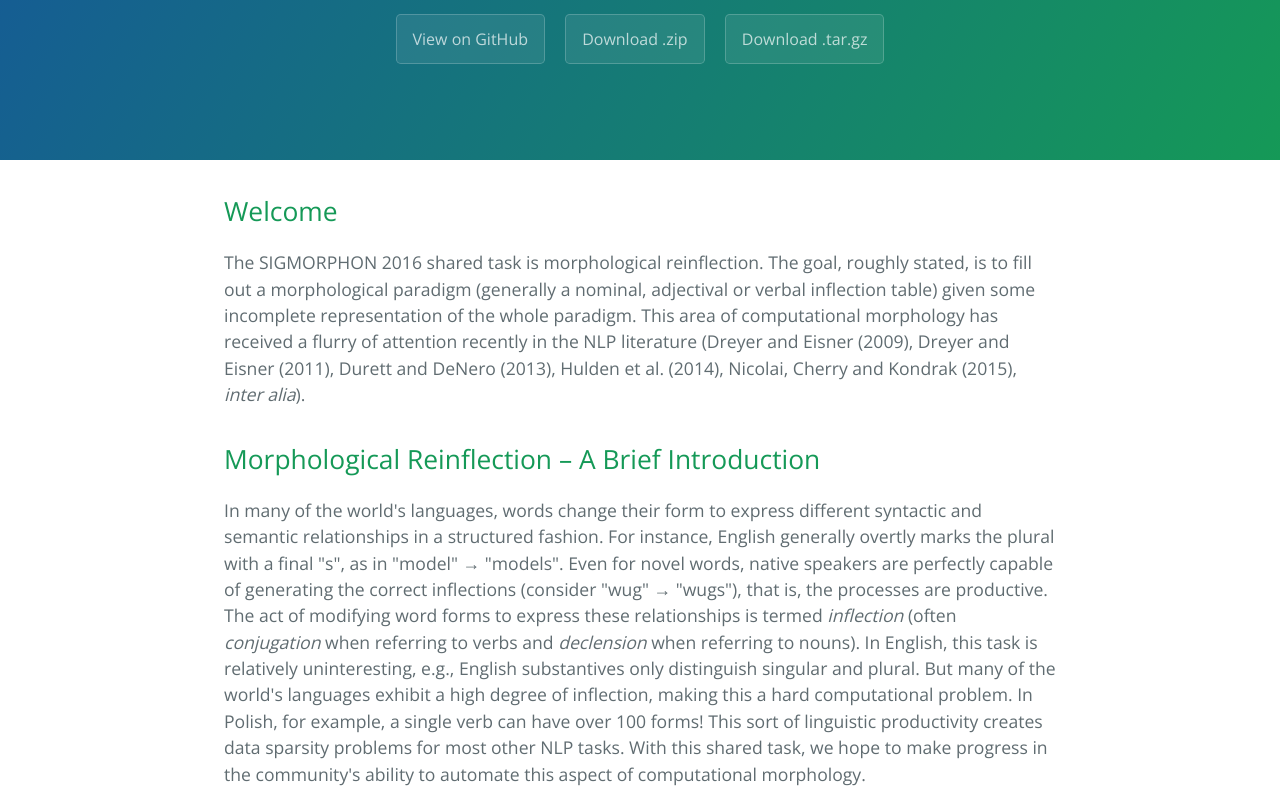
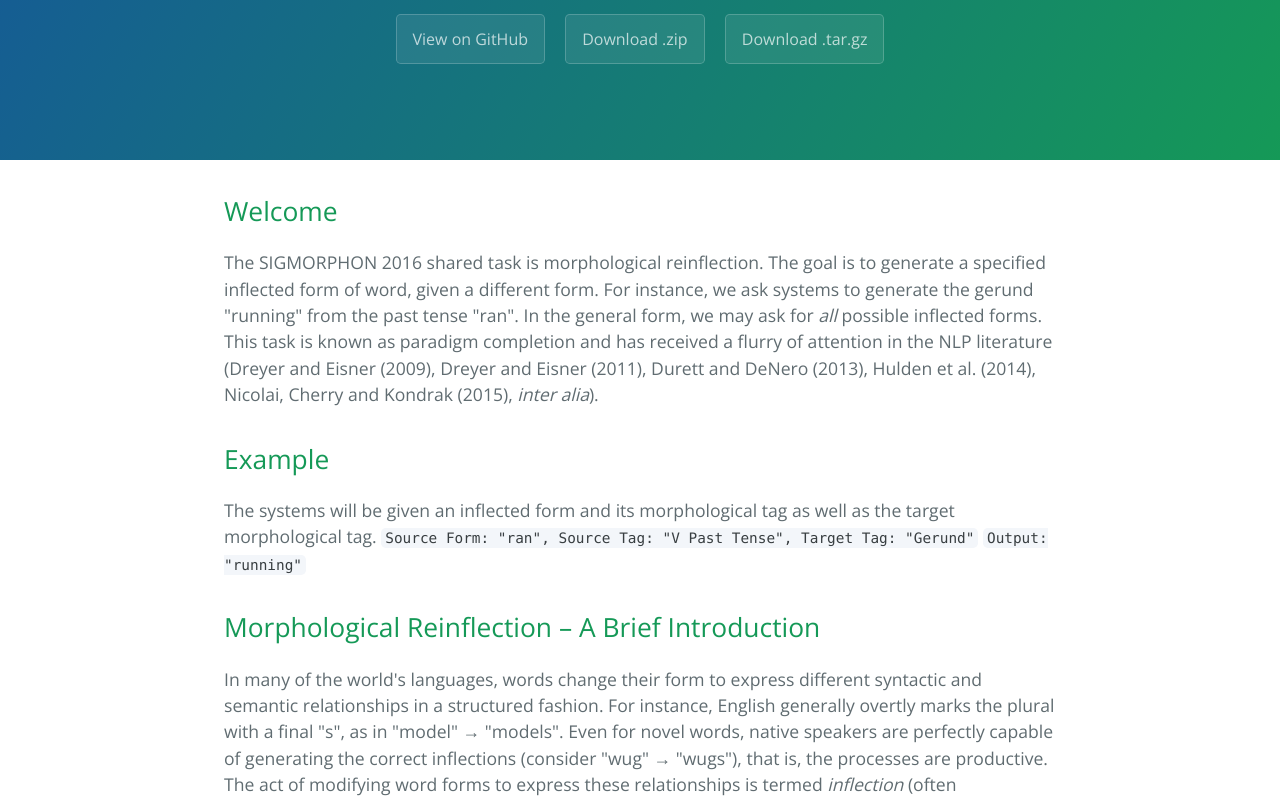
Before and after one commit to ryancotterell/sigmorphon2016, a plain HTML site: page index.html in a window 1280 px wide. Shown: the part 254-1050 px from the top of the page. Drawn offline with nearby package versions, Linux system fonts and the light colour scheme.

```diff
--- a/index.html
+++ b/index.html
@@ -23,12 +23,20 @@
 <a id="welcome" class="anchor" href="#welcome" aria-hidden="true"><span class="octicon octicon-link"></span></a>Welcome</h2>
 
 <p>The SIGMORPHON 2016 shared task is
-morphological reinflection. The goal, roughly
-stated, is to fill out a morphological paradigm (generally a nominal, adjectival or verbal inflection table)
-given some incomplete representation of the whole paradigm.
-This area of computational morphology has received a flurry of attention recently
-in the NLP literature (Dreyer and Eisner (2009), Dreyer and Eisner (2011),
+morphological reinflection. The goal is to generate a specified
+inflected form of word, given a different form. For instance,
+we ask systems to generate the gerund "running" from the past tense "ran". In the general
+form, we may ask for <em>all</em> possible inflected forms. This task is known as paradigm completion and
+has received a flurry of attention in the NLP literature (Dreyer and Eisner (2009), Dreyer and Eisner (2011),
 Durett and DeNero (2013), Hulden et al. (2014), Nicolai, Cherry and Kondrak (2015), <em>inter alia</em>).</p>
+
+<h2>
+<a id="example" class="anchor" href="#example" aria-hidden="true"><span class="octicon octicon-link"></span></a>Example</h2>
+
+<p>The systems will be given an inflected form and its morphological tag as well
+as the target morphological tag.
+<code>Source Form: "ran", Source Tag: "V Past Tense", Target Tag: "Gerund"</code>
+<code>Output: "running"</code></p>
 
 <h2>
 <a id="morphological-reinflection--a-brief-introduction" class="anchor" href="#morphological-reinflection--a-brief-introduction" aria-hidden="true"><span class="octicon octicon-link"></span></a>Morphological Reinflection – A Brief Introduction</h2>
```
Also changed, not shown: params.json (+1 -1 lines).
